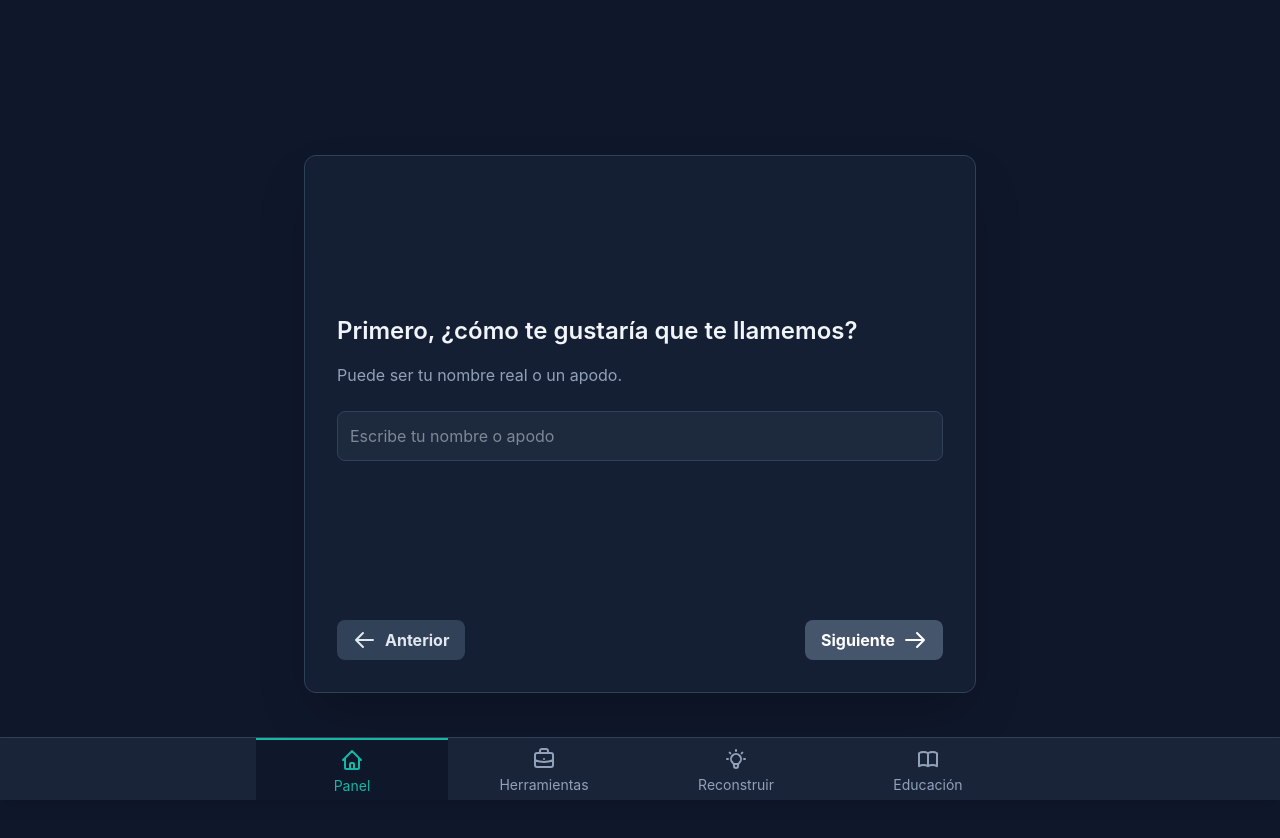
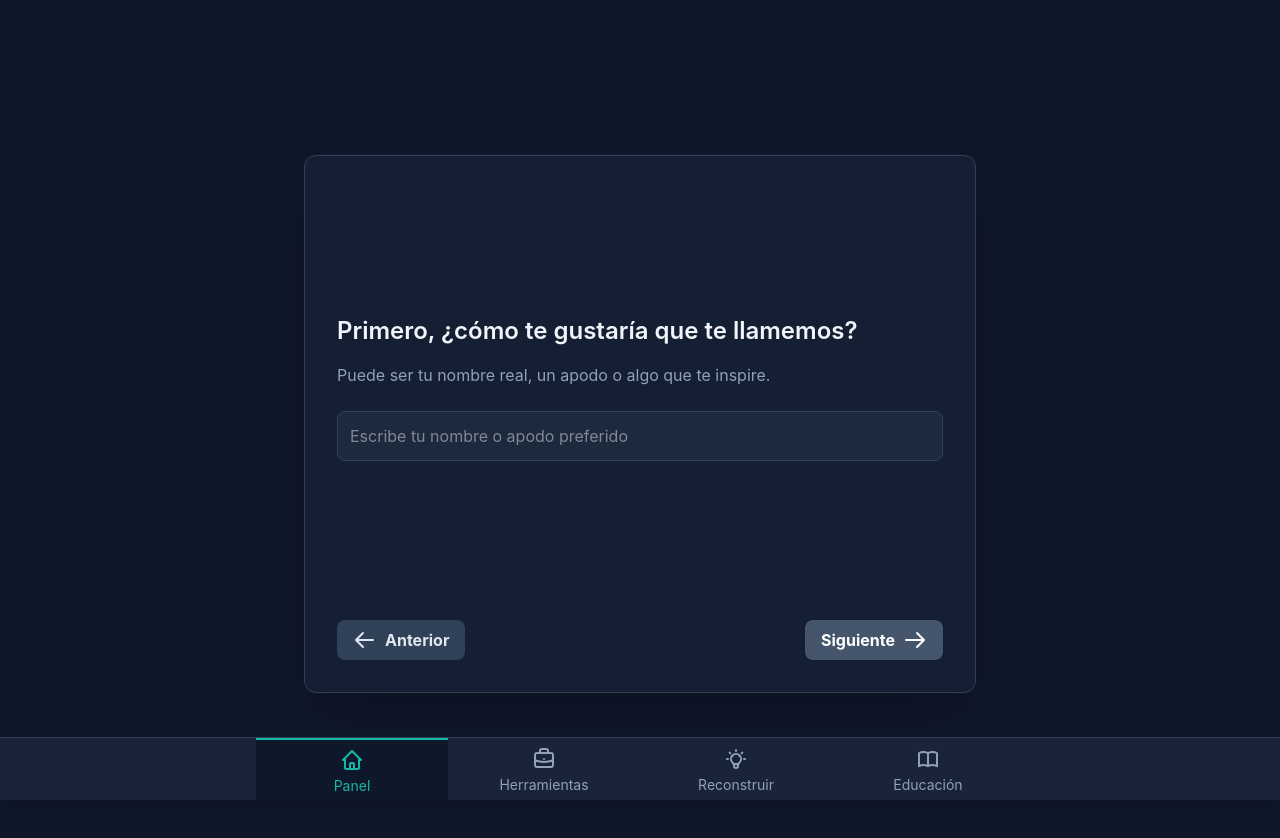
Before and after one commit to domakedev/afk-lol, a Next.js app: page / in a window 1280 px wide. Both pictures are taken after a click on the button "Comenzar". Shown: the top 838 px of the page. Built offline with nearby package versions, Linux system fonts and the light colour scheme.

Commit message:
feat: mejora de textos

```diff
--- a/src/components/Dashboard.tsx
+++ b/src/components/Dashboard.tsx
@@ -447,7 +447,7 @@ const Dashboard: React.FC<{
       )}
 
       <h1 className="text-3xl font-bold text-slate-100 text-center">
-        Hola, {userData.userName}
+        ¡Hola, {userData.userName}! Cada día lejos de LoL es una victoria para ti.
       </h1>
 
       <div className="grid grid-cols-1 md:grid-cols-3 gap-4">
@@ -568,8 +568,7 @@ const Dashboard: React.FC<{
               Registrar Derrota
             </h2>
             <p className="text-sm text-center text-slate-400 -mt-1 mb-3">
-              Una recaída reinicia tu racha y aumenta tus &quot;Horas por
-              Recuperar&quot;.
+              Una recaída no borra tu progreso. Aprende, levántate y sigue adelante. ¡Tú puedes!
             </p>
             <select
               value={gameMode}
--- a/src/components/Onboarding.tsx
+++ b/src/components/Onboarding.tsx
@@ -68,8 +68,8 @@ const Onboarding: React.FC<OnboardingProps> = ({ setUserData }) => {
               Bienvenido/a a LOL AFK
             </h1>
             <p className="text-lg text-slate-300 mb-8">
-              Estás dando el primer paso para recuperar tu vida. Estamos aquí
-              para apoyarte en cada momento de este viaje.
+              Hoy inicias un camino de cambio real. No estás solo/a: cada paso, por
+              pequeño que sea, es una victoria. ¡Vamos juntos!
             </p>
             <button
               onClick={handleNext}
@@ -86,13 +86,13 @@ const Onboarding: React.FC<OnboardingProps> = ({ setUserData }) => {
               Primero, ¿cómo te gustaría que te llamemos?
             </h2>
             <p className="text-slate-400 mb-6">
-              Puede ser tu nombre real o un apodo.
+              Puede ser tu nombre real, un apodo o algo que te inspire.
             </p>
             <input
               type="text"
               value={name}
               onChange={(e) => setName(e.target.value)}
-              placeholder="Escribe tu nombre o apodo"
+              placeholder="Escribe tu nombre o apodo preferido"
               className="w-full p-3 bg-slate-800 border border-slate-700 rounded-lg focus:ring-2 focus:ring-teal-500 focus:outline-none"
             />
           </div>
@@ -149,17 +149,16 @@ const Onboarding: React.FC<OnboardingProps> = ({ setUserData }) => {
         return (
           <div>
             <h2 className="text-2xl font-semibold mb-2 text-slate-100">
-              Declaración de Compromiso
+              ¿Cuál es tu mayor motivación para dejar LoL?
             </h2>
             <p className="text-slate-400 mb-6">
-              ¿Por qué quieres hacer esto? Escribir tus razones personales
-              refuerza tu motivación. Vuelve a leer esto cuando necesites
-              fuerza.
+              Escribe tus razones personales. Volver a leerlas te dará fuerza en
+              los momentos difíciles. Sé honesto/a contigo mismo/a.
             </p>
             <textarea
               value={commitment}
               onChange={(e) => setCommitment(e.target.value)}
-              placeholder="Ej: 'Quiero dejar de jugar para mejorar mis notas, pasar más tiempo con mi familia y sentirme más sano y con más energía...'"
+              placeholder="Ej: 'Quiero recuperar mi tiempo, mejorar mi salud mental y disfrutar más de mi vida real.'"
               rows={8}
               className="w-full p-3 bg-slate-800 border border-slate-700 rounded-lg focus:ring-2 focus:ring-teal-500 focus:outline-none"
             />
@@ -208,11 +207,11 @@ const Onboarding: React.FC<OnboardingProps> = ({ setUserData }) => {
         return (
           <div>
             <h2 className="text-2xl font-semibold mb-2 text-slate-100">
-              Establece tu Meta de Recuperación
+              ¿Cuánto tiempo perdido quieres recuperar?
             </h2>
             <p className="text-slate-400 mb-6">
-              ¿Cuántas horas estimas que has perdido en el juego? Sé honesto
-              contigo mismo. Este será tu objetivo principal a recuperar.
+              Estima las horas que dedicaste al juego. Este será tu objetivo de
+              recuperación. Recuerda: cada minuto que recuperes es un logro.
             </p>
             <input
               type="number"
```
